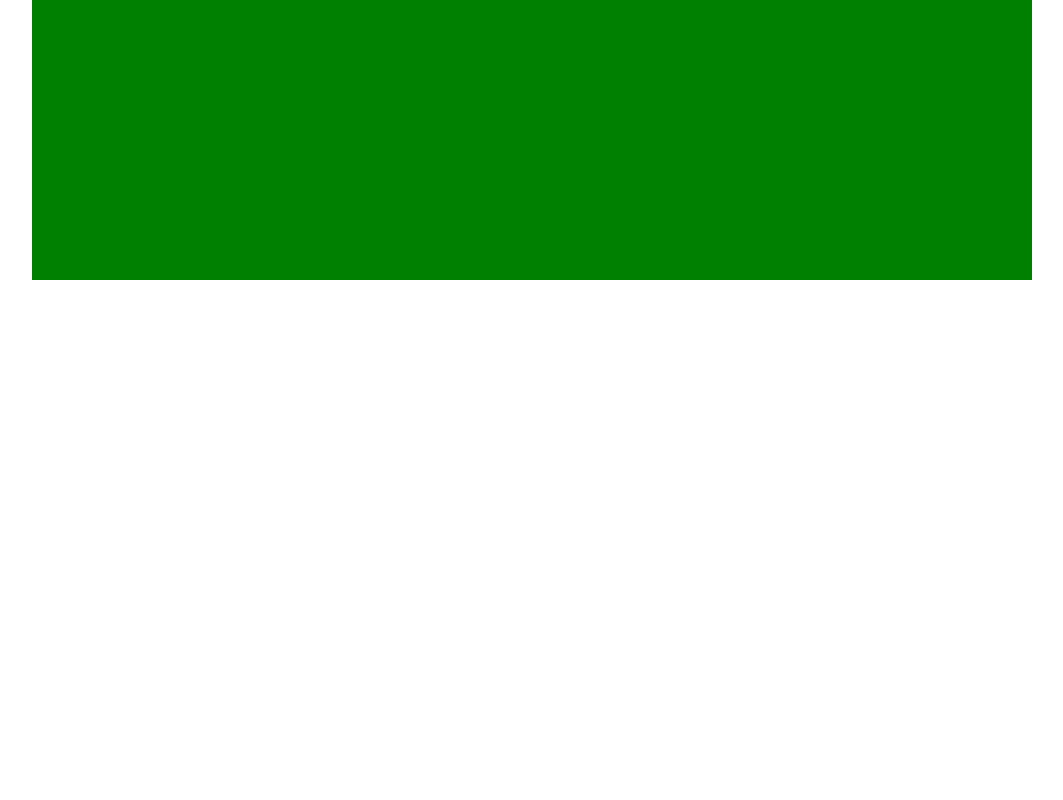
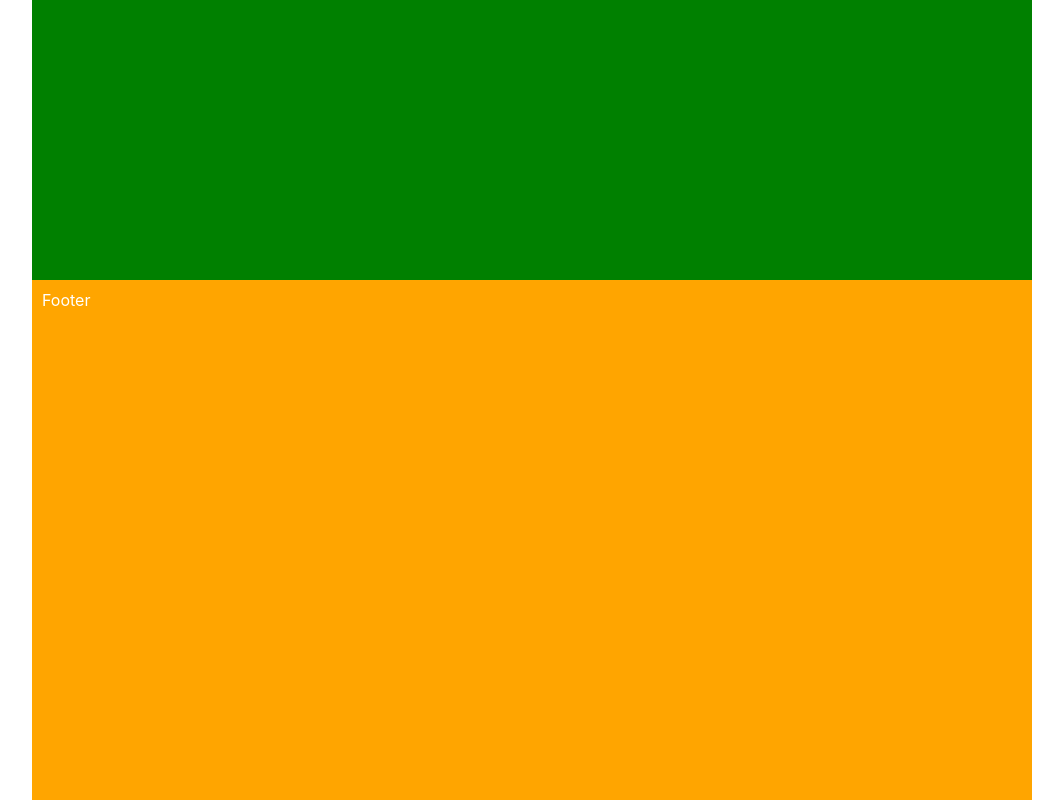
Before and after one commit to simnova/infoexplosion, a React (Create React App) app: page / in a window 1280 px wide. Shown: the part 3160-3960 px from the top of the page, without its empty margins (108-1171 px from the left). Before the commit the page ends 3440 px from the top, so only its background shows below. Built offline with nearby package versions, Linux system fonts and the light colour scheme.

Commit message:
fixing load

```diff
--- a/src/layouts/root/pages/home.tsx
+++ b/src/layouts/root/pages/home.tsx
@@ -53,7 +53,7 @@ import { useResizeDetector } from 'react-resize-detector';
 
 export const Home: React.FC<any> = (_props) => {
   const ref = useRef(null);
-  const parentRef = useRef(null);
+  //const parentRef = useRef(null);
 
   const aboutRef = useRef(null);
   const attractionsRef = useRef(null);
@@ -61,14 +61,24 @@ export const Home: React.FC<any> = (_props) => {
   const newsAndEventsRef = useRef(null);
   const supportTheMuseumRef = useRef(null);
 
+  const detectorOptions: any = {
+    refreshMode: 'debounce',
+    refreshRate: 300,
+    refreshOptions: { trailing: true },
+  }
 
-  const { width:parentWidth, height:parentHeight } = useResizeDetector({ targetRef: parentRef });
+  const { width:parentWidth, height:parentHeight, ref: parentRef } = useResizeDetector(detectorOptions);
   const { width:childWidth, height:childHeight } = useResizeDetector({ targetRef: ref });
 
   const vw = Math.max(document.documentElement.clientWidth || 0, window.innerWidth || 0);
   const vh = Math.max(document.documentElement.clientHeight || 0, window.innerHeight || 0);
   const [vvalue, setvvalue] = useState(100);
-  const maxWidth = parentWidth??(Math.min(vw * 0.8, 1000));
+  if(!parentRef || !parentRef.current){
+    console.log("parentRef is null");
+  }else{
+    console.log("parentRef:", parentRef.current.getBoundingClientRect().width);
+  };
+  const maxWidth = parentWidth??(Math.min(vw, 780));
   console.log('maxWidth', maxWidth);
   const [width, setWidth] = useState(maxWidth);
   //const [parentWidth, setParentWidth] = useState(0);
@@ -77,7 +87,7 @@ export const Home: React.FC<any> = (_props) => {
     target: ref,
     offset: ['end 100px', 'start 300px'],
   });
-  console.log(parentRef.current);
+  console.log('parentRef:', parentRef.current);
   const targetWidth = vw > 1000 ? 300: (300 * (vw/1000));
   useEffect(() => {
     const unsubProgress = scrollYProgress.onChange((v) => {
@@ -137,7 +147,20 @@ export const Home: React.FC<any> = (_props) => {
 
 
             <NavBar style={{position:'absolute'}} />
-            <Crest style={{position:'absolute',left:'50%',transform:'translate(-50%,-28%)',maxWidth: `${targetWidth}px`,display: (vvalue === 0?'block':'none')}} />
+            <div  style={{position:'absolute',left:'50%',transform:'translate(-50%,-28%)',minWidth: `${targetWidth}px`,minHeight:`${targetWidth}px`,display:(vvalue === 0?'block':'none')}}>
+              <MuseumOfInformationExplosionText style={{position:'absolute', marginTop:"50px",zIndex:3  }} />
+
+              <MieLogo style={{position:'absolute', marginTop:"50px" ,zIndex:3}} />
+              <BarLeft style={{position:'absolute', marginTop:"50px",zIndex:3 }} />
+              <BarRight style={{position:'absolute', marginTop:"50px",zIndex:3}} />
+              <RibbonBehindCrest style={{position:'absolute', marginTop:"50px",zIndex:3}} />
+              <RightRibbonEnd style={{position:'absolute', marginTop:"50px",zIndex:3}} />
+              <LeftRibbonEnd style={{position:'absolute', marginTop:"50px",zIndex:3}} />
+              <RibbonFrontOfCrest style={{position:'absolute', marginTop:"50px",zIndex:3}} />
+              <LightningBoltsTop style={{position:'absolute', marginTop:"50px",zIndex:3}} />
+              <Crest style={{position:'absolute',zIndex:1}} />
+            </div>
+
       </div>
       <div>
         <div style={{ height: '200px', backgroundColor: 'blue', padding: '10px', color: 'white', display:'none' }}>Hello</div>
@@ -180,6 +203,7 @@ export const Home: React.FC<any> = (_props) => {
         <div ref={getInvolvedRef} style={{ height: '500px', backgroundColor: 'orange', padding: '10px', color: 'white' }}>Get Involved</div>
         <div ref={newsAndEventsRef} style={{ height: '500px', backgroundColor: 'blue', padding: '10px', color: 'white' }}>News & Events</div>
         <div ref={supportTheMuseumRef} style={{ height: '500px', backgroundColor: 'green', padding: '10px', color: 'white' }}>Support the Museum</div>
+        <div style={{ height: '500px', backgroundColor: 'orange', padding: '10px', color: 'white' }}>Footer</div>
       </div>
     </div>
   );
```
